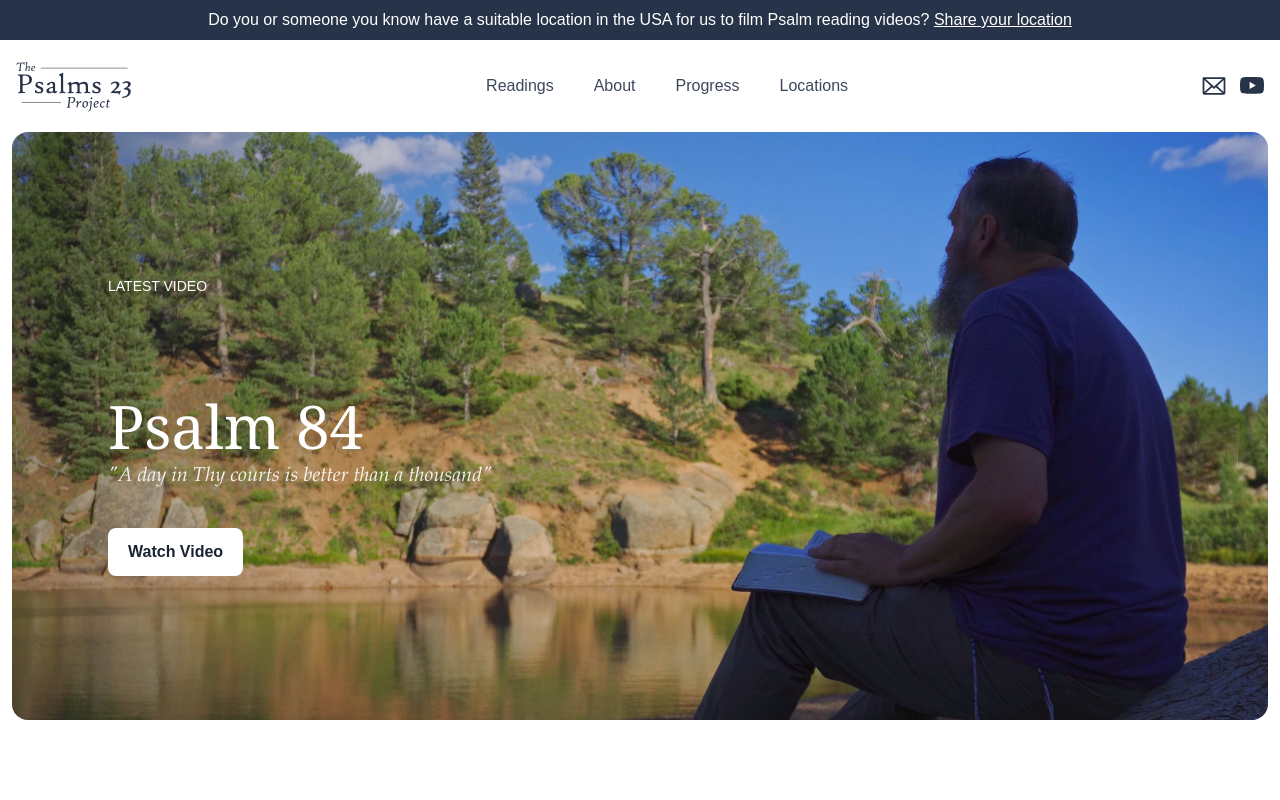
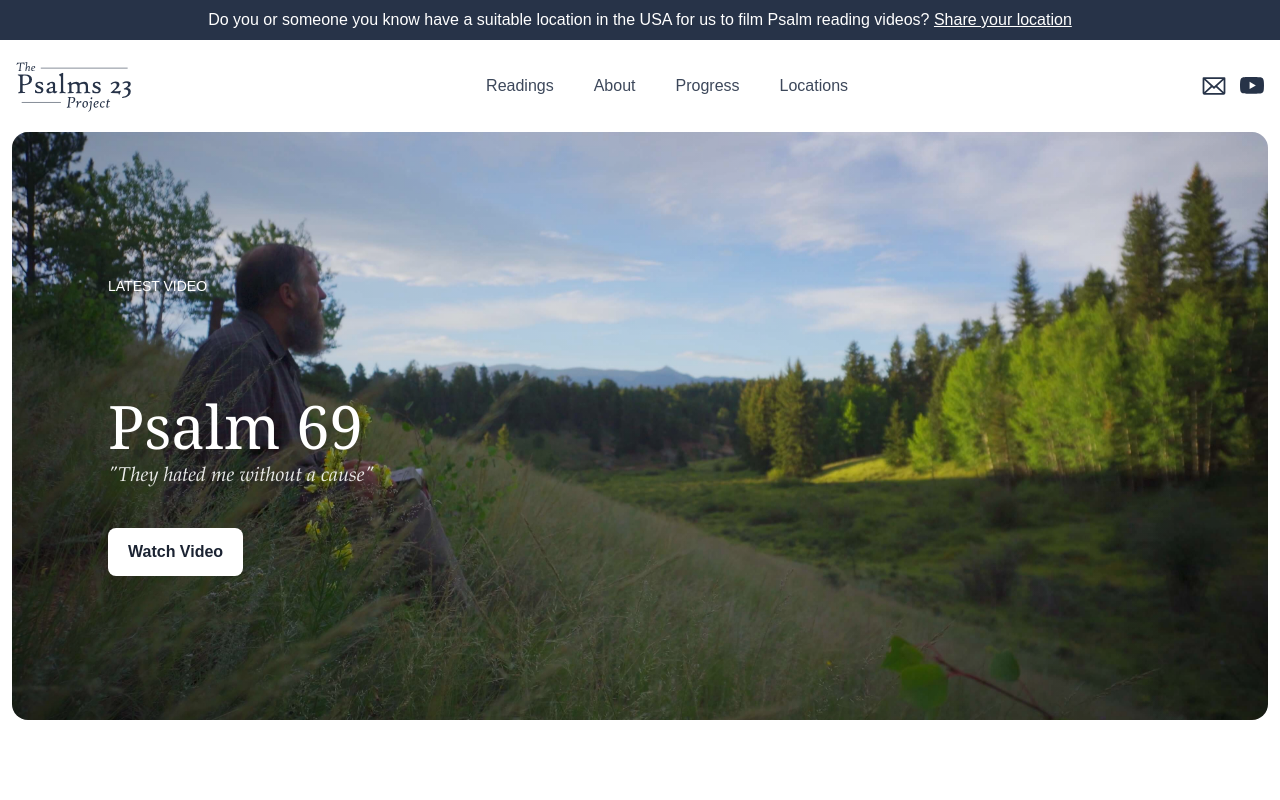
Before and after one commit to Psalms23Project/psalms23project.github.io, a SvelteKit app: page / in a window 1280 px wide. Shown: the top 800 px of the page. Built offline with nearby package versions, Linux system fonts and the light colour scheme; a small style sheet from the web is missing.

Commit message:
Update website for Psalm 69

```diff
--- a/src/routes/+page.svelte
+++ b/src/routes/+page.svelte
@@ -14,13 +14,13 @@
       <p class="text-white text-sm uppercase">Latest Video</p>
       <div class="mt-20">
         <h1 class="text-5xl lg:text-6xl font-serif font-medium text-white mt-5">
-          Psalm 84
+          Psalm 69
         </h1>
         <p class="font-secondary italic text-white/90 text-xl mt-2 max-w-md leading-6">
-          "A day in Thy courts is better than a thousand"
+          "They hated me without a cause"
         </p>
         <div class="flex mt-10">
-          <a href="/readings/84/" class=" text-navybluedark font-semibold rounded-lg px-5 py-3 bg-white hover:bg-white/80 duration-300">
+          <a href="/readings/69/" class=" text-navybluedark font-semibold rounded-lg px-5 py-3 bg-white hover:bg-white/80 duration-300">
             Watch Video
           </a>
         </div>
--- a/tailwind.config.cjs
+++ b/tailwind.config.cjs
@@ -19,7 +19,7 @@ const config = {
       },
       backgroundImage: {
         'birch-tree': "url('/images/birch-tree.jpg')",
-        'featured-psalm': "url('/images/covers/psalm-84.jpg')",
+        'featured-psalm': "url('/images/covers/psalm-69.jpg')",
         'about': "url('/images/covers/psalm-49.jpg')",
       }
     },
```
